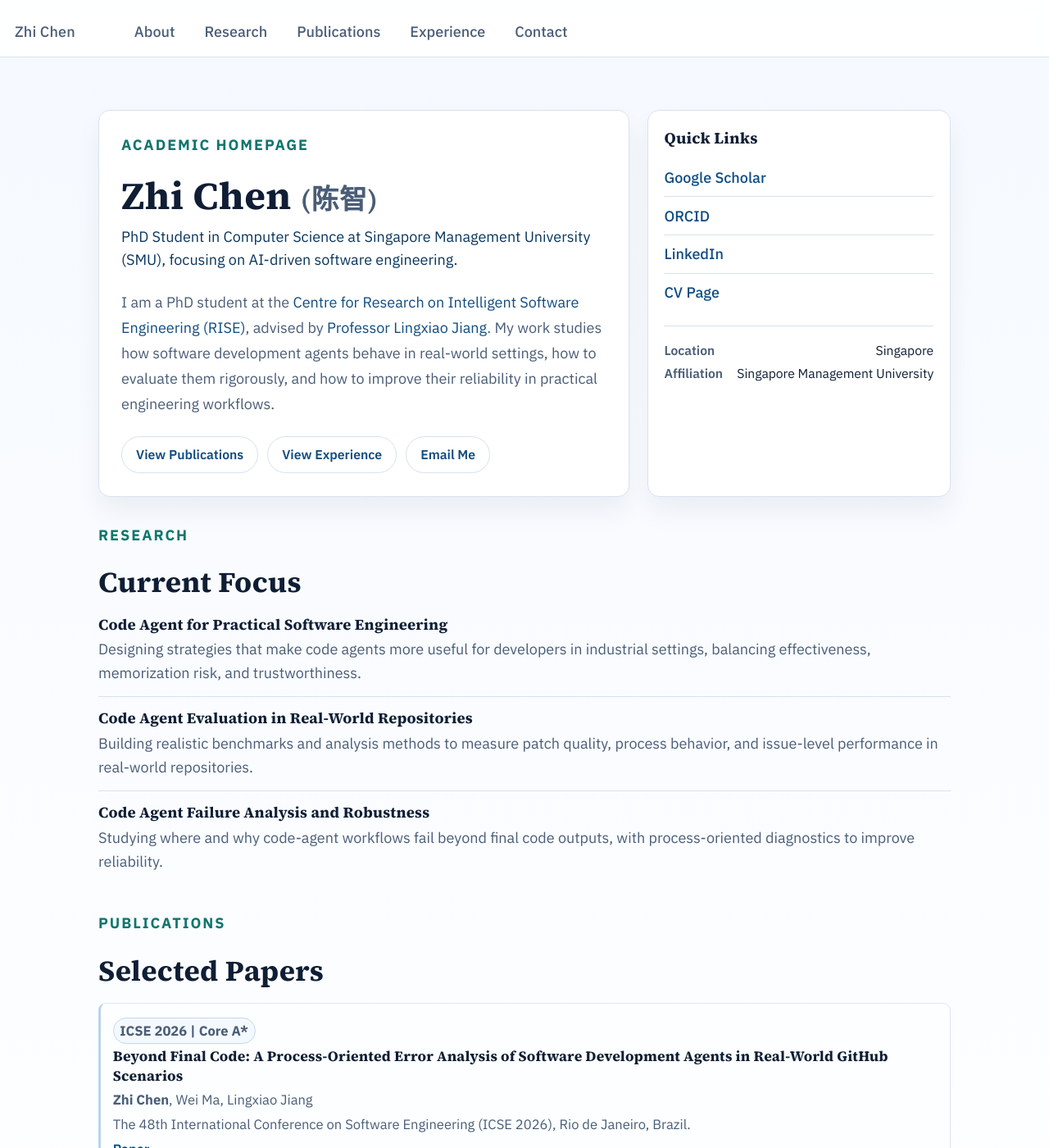
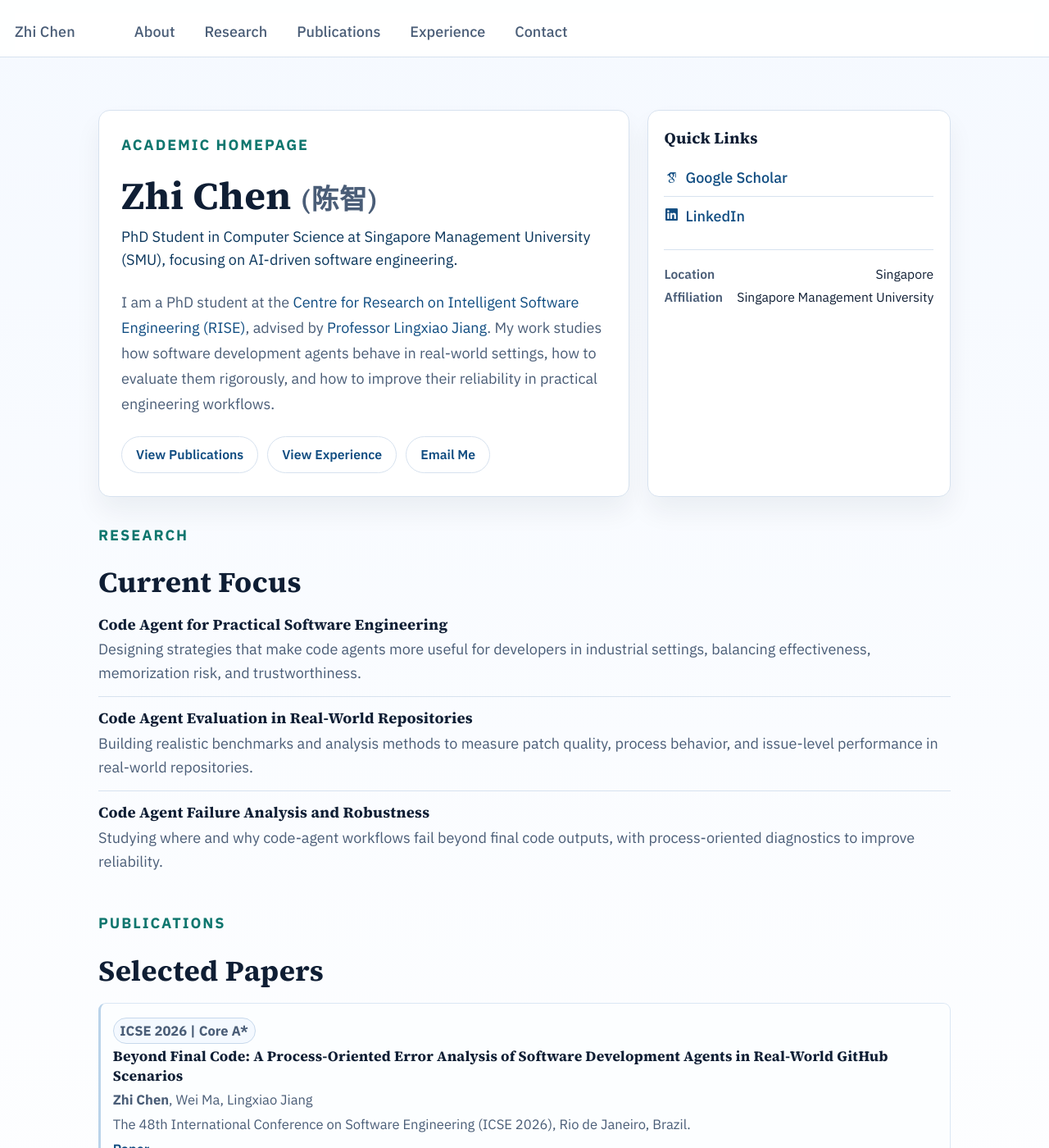
Before and after one commit to chenzhi-cz/chenzhi-cz.github.io, a Jekyll site: the page built from _pages/about.md, in a window 1280 px wide and 1400 px high. Shown: the whole window at 82% size. Built offline with Jekyll 4.4.1, drawn with Linux system fonts in a browser that asks for light colours; some web fonts are replaced.

Commit message:
Simplify quick links and add icons

```diff
--- a/_pages/about.md
+++ b/_pages/about.md
@@ -30,10 +30,18 @@ redirect_from:
     <aside class="home-hero__panel">
       <h2>Quick Links</h2>
       <ul class="home-link-list">
-        <li><a href="https://scholar.google.com/citations?user=vRIKYD8AAAAJ&hl=en&oi=ao" target="_blank" rel="noopener">Google Scholar</a></li>
-        <li><a href="https://orcid.org/0009-0006-4631-9174" target="_blank" rel="noopener">ORCID</a></li>
-        <li><a href="https://www.linkedin.com/in/zhi-chen-838aa3195" target="_blank" rel="noopener">LinkedIn</a></li>
-        <li><a href="/cv/">CV Page</a></li>
+        <li>
+          <a href="https://scholar.google.com/citations?user=vRIKYD8AAAAJ&hl=en&oi=ao" target="_blank" rel="noopener">
+            <i class="ai ai-google-scholar" aria-hidden="true"></i>
+            <span>Google Scholar</span>
+          </a>
+        </li>
+        <li>
+          <a href="https://www.linkedin.com/in/zhi-chen-838aa3195" target="_blank" rel="noopener">
+            <i class="fab fa-linkedin" aria-hidden="true"></i>
+            <span>LinkedIn</span>
+          </a>
+        </li>
       </ul>
       <div class="home-meta">
         <p><strong>Location</strong><span>Singapore</span></p>
--- a/_sass/onepage-home.scss
+++ b/_sass/onepage-home.scss
@@ -217,9 +217,18 @@ body {
 }
 
 .home-link-list a {
-  display: block;
+  display: flex;
+  align-items: center;
+  gap: 0.45rem;
   padding: 0.52rem 0;
   font-weight: 500;
+}
+
+.home-link-list a i {
+  width: 1rem;
+  text-align: center;
+  color: var(--home-brand);
+  font-size: 0.95rem;
 }
 
 .home-meta {
```
